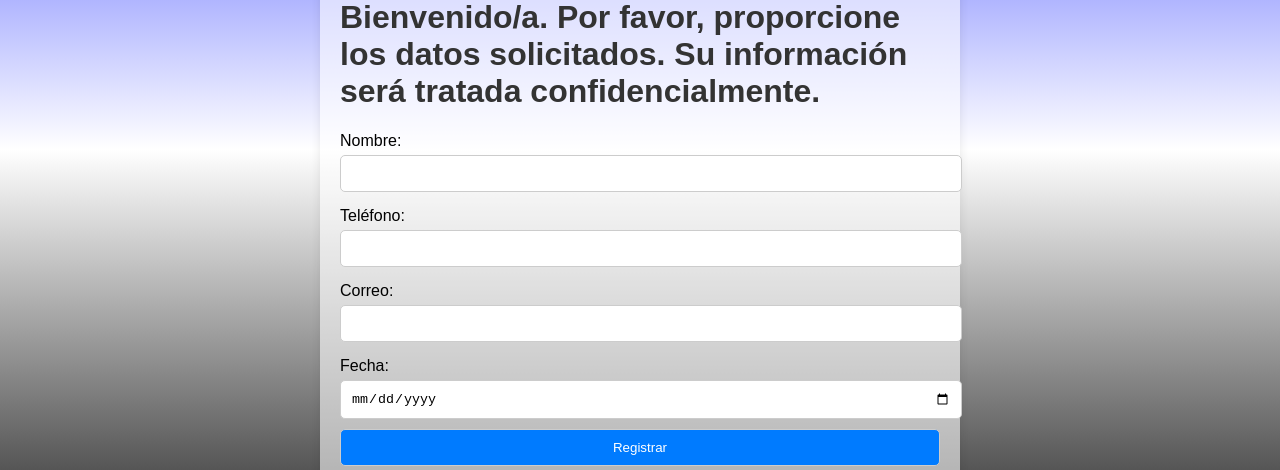
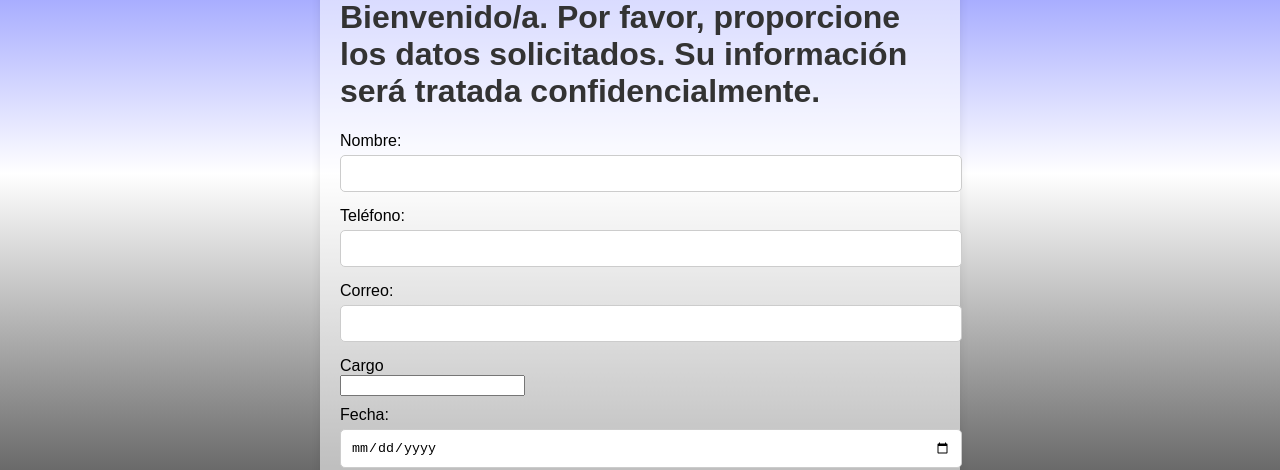
Before and after one commit to Jpblack90/Psicoinnovate3.github.io, a plain HTML site: page index.html in a window 1280 px wide. Shown: the part 332-802 px from the top of the page. Drawn offline with Linux system fonts and the light colour scheme.

Commit message:
Update index.html

```diff
--- a/index.html
+++ b/index.html
@@ -22,6 +22,9 @@
             <label for="email">Correo:</label>
             <input type="email" id="email" required>
 
+            <label for="cargo">Cargo</label>
+            <input type="Cargo" id="Cargo" required>
+
             <label for="date">Fecha:</label>
             <input type="date" id="date" required>
 
```
